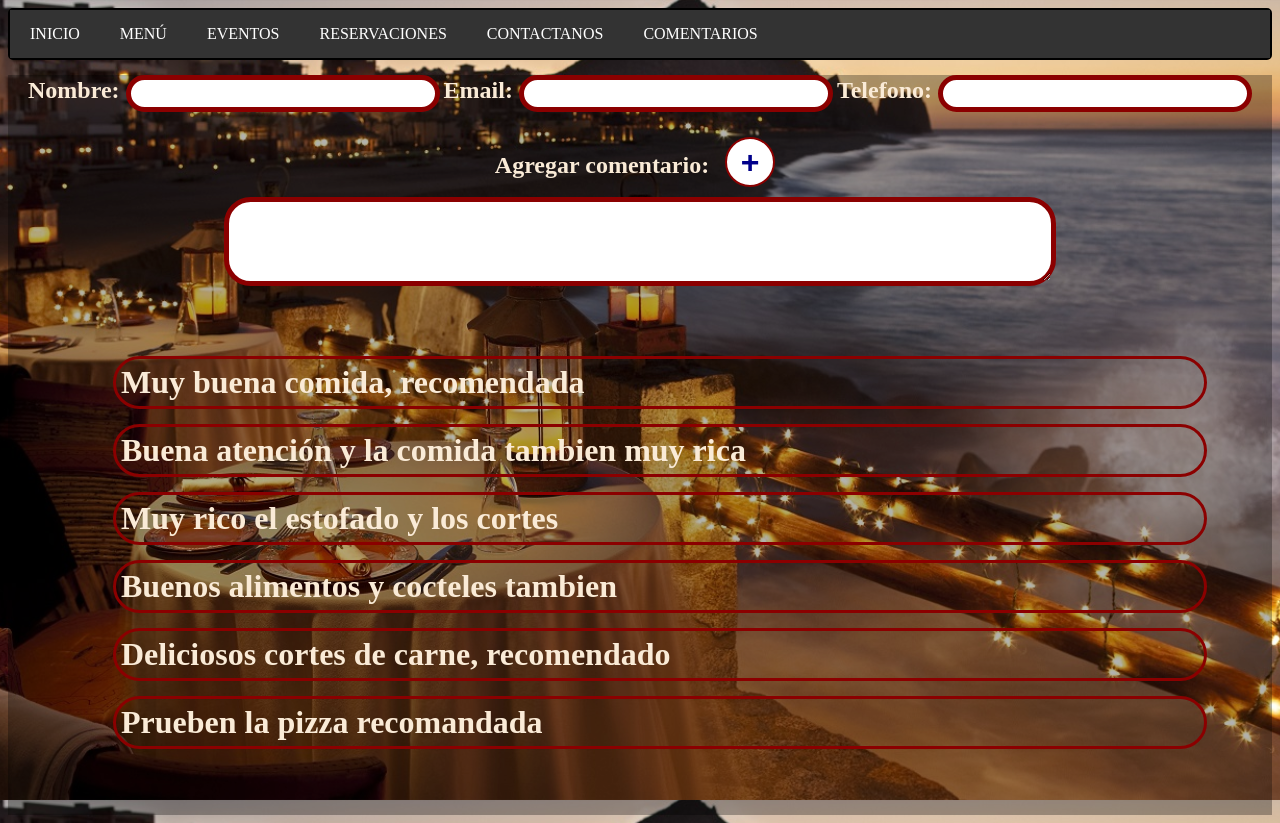
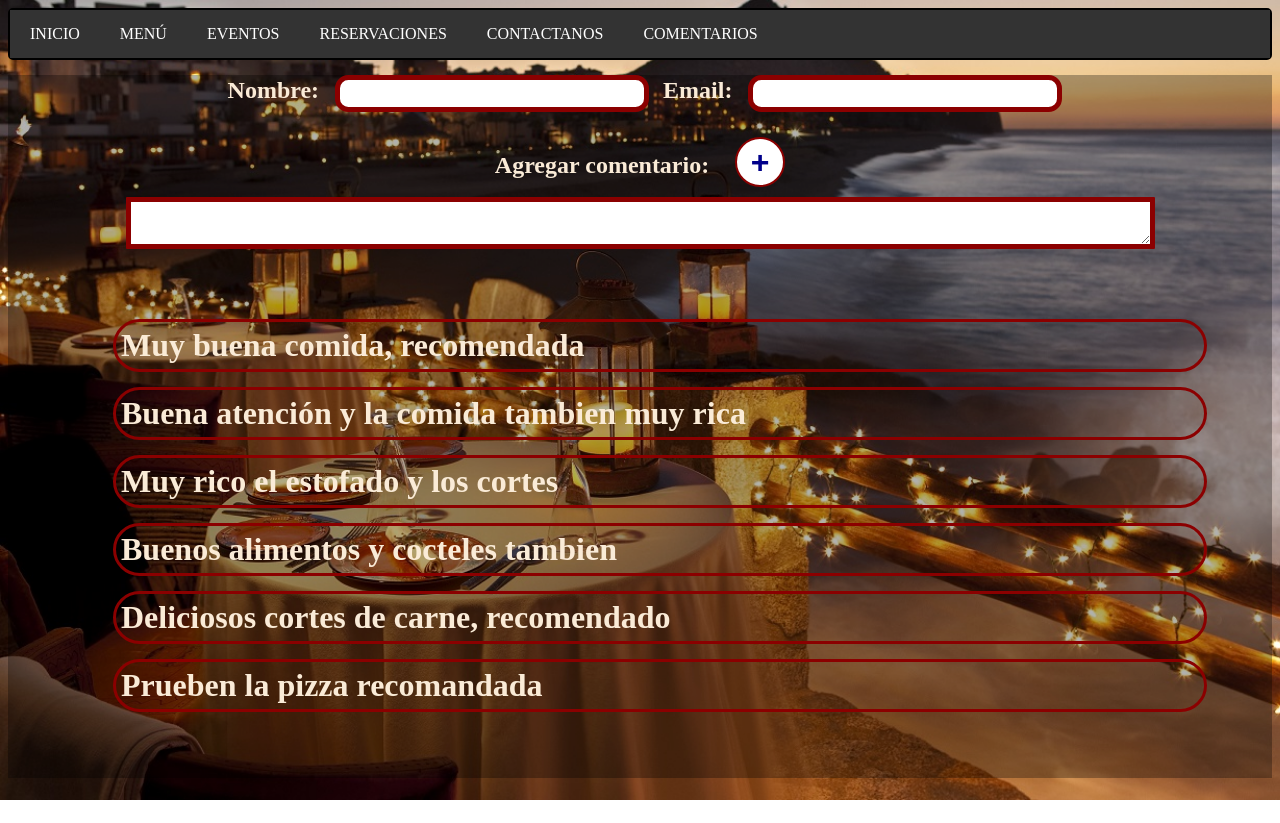
Before and after one commit to sagonzalez/project-gps, a PHP site: page /Comentarios.html in a window 1280 px wide. After the commit the page ends 800 px from the top, so only its background shows below. Run offline with PHP 8.4, Linux system fonts and the light colour scheme.

Commit message:
Modificando el formulario de comentarios

```diff
--- a/Restaurante/Comentarios.html
+++ b/Restaurante/Comentarios.html
@@ -43,20 +43,19 @@
 <!---->
 
 
-<form action="/obtener" method="POST">
+<form  method="POST">
     <div class="div-agregar-comentario">
 
         <div class="primeros-campos">
             <label>Nombre: </label><input type="text" id="camponombre" required>
             <label>Email: </label><input type="text" id="campoemail" required>
-            <label>Telefono: </label><input type="text" id="campotel" required>
         </div>
 
         <div>
             <Label>Agregar comentario: </Label>     <button id="btnCommentario">+</button>
         </div>
 
-        <textarea id = "campo-comentario" cols="100" rows="5"></textarea>
+        <textarea required id = "campo-comentario" cols="100" rows="2"></textarea>
 
     </div>
 </form>
--- a/Restaurante/css/comentarios.css
+++ b/Restaurante/css/comentarios.css
@@ -99,6 +99,7 @@ a:hover{
 
 .div-agregar-comentario label{
     color:antiquewhite;
+    margin: 10px;
     font-size: x-large;
     font-weight: bold;
 
@@ -109,7 +110,7 @@ a:hover{
     width: 300px;
     height: 25px;
     border: 5px solid darkred;
-    border-radius: 2em;
+    border-radius: 1em;
 }
 
 .div-agregar-comentario button{
@@ -128,7 +129,8 @@ a:hover{
 
 .div-agregar-comentario textarea{
     border: 5px solid darkred;
-    border-radius: 2em;
+    font-size: large;
+    border-radius: 1px;
 }
 
 .primeros-campos{
```
